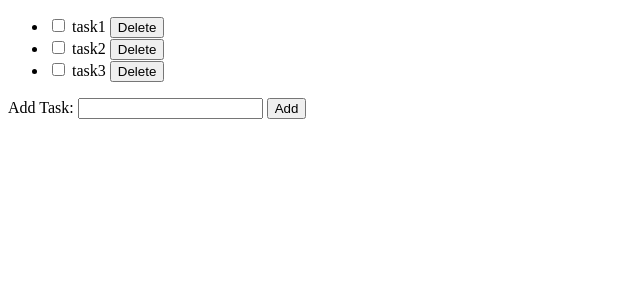
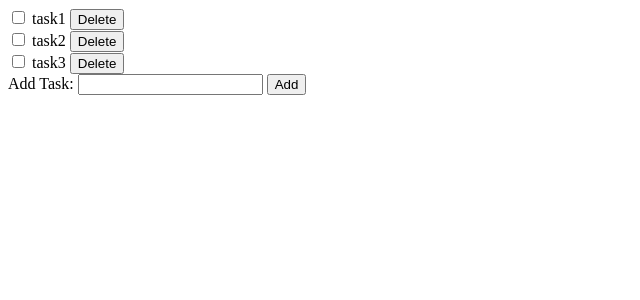
Before and after one commit to sock-bombers/to-do-list, a Flask app: page / in a window 1280 px wide. Shown: the top 300 px of the page, without its empty margins (0-640 px from the left). Run offline with Flask 3, Linux system fonts and the light colour scheme.

Commit message:
Formatting has begun

```diff
--- a/project/static/styles.css
+++ b/project/static/styles.css
@@ -1,9 +1,10 @@
 header { }
 body { }
 footer { }
-.list_item {
+ul {
+    list-style-type: none;
+    margin: 0;
+    padding: 0;
     display: flex;
-    align-items: left;
-    border-top: 1px solid #ddd
-    flex-shrink: 0; /* prevent list items from collapsing */
-    width: 100%;
+    flex-direction: column;
+}
```
